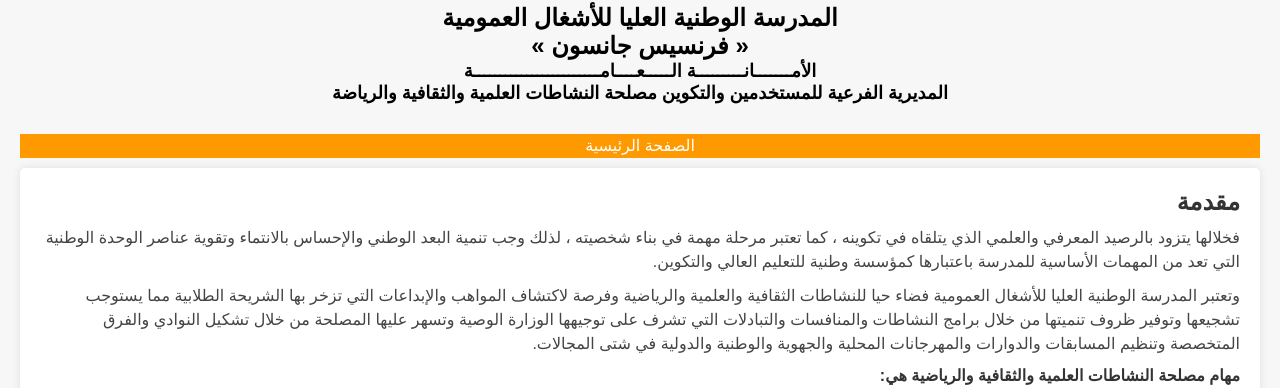
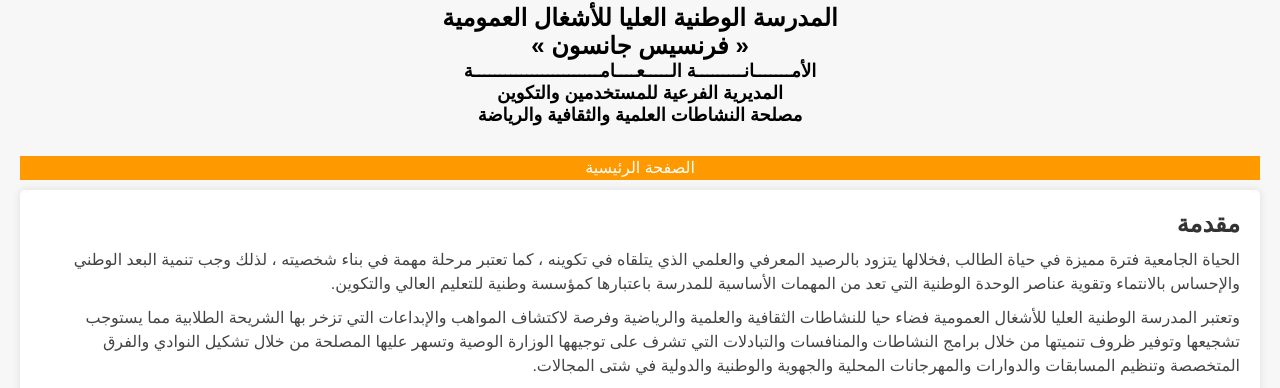
Before and after one commit to ihab65/-, a website built with Vite: page index.html in a window 1280 px wide. Shown: the part 393-781 px from the top of the page. Built offline with nearby package versions, Linux system fonts and the light colour scheme.

Commit message:
2nd time fixing text

```diff
--- a/index.html
+++ b/index.html
@@ -15,7 +15,8 @@
       <h1 class="title">المدرسة الوطنية العليا للأشغال العمومية</h1>
       <h1 class="title">« فرنسيس جانسون »</h1>
       <h2 class="title">الأمـــــــانـــــــــة الـــــعــــامــــــــــــــــــــــــة</h2>
-      <h2 class="title">المديرية الفرعية للمستخدمين والتكوين مصلحة النشاطات العلمية والثقافية والرياضة</h2>
+      <h2 class="title">المديرية الفرعية للمستخدمين والتكوين</h2>
+      <h2 class="title">مصلحة النشاطات العلمية والثقافية والرياضة</h2>
     </div>
   </header>
   <nav>
@@ -27,7 +28,7 @@
   <div class="content">
       <h1>مقدمة</h1>
       <p>
-          فخلالها يتزود بالرصيد المعرفي والعلمي الذي يتلقاه في تكوينه ، كما تعتبر مرحلة مهمة في بناء شخصيته ، لذلك وجب تنمية البعد الوطني والإحساس بالانتماء وتقوية عناصر الوحدة الوطنية التي تعد من المهمات الأساسية للمدرسة باعتبارها كمؤسسة وطنية للتعليم العالي والتكوين.
+        الحياة الجامعية فترة مميزة في حياة الطالب ,فخلالها يتزود بالرصيد المعرفي والعلمي الذي يتلقاه في تكوينه ، كما تعتبر مرحلة مهمة في بناء شخصيته ، لذلك وجب تنمية البعد الوطني والإحساس بالانتماء وتقوية عناصر الوحدة الوطنية التي تعد من المهمات الأساسية للمدرسة باعتبارها كمؤسسة وطنية للتعليم العالي والتكوين.
       </p>
       <p>
           وتعتبر المدرسة الوطنية العليا للأشغال العمومية فضاء حيا للنشاطات الثقافية والعلمية والرياضية وفرصة لاكتشاف المواهب والإبداعات التي تزخر بها الشريحة الطلابية مما يستوجب تشجيعها وتوفير ظروف تنميتها من خلال برامج النشاطات والمنافسات والتبادلات التي تشرف على توجيهها الوزارة الوصية وتسهر عليها المصلحة من خلال تشكيل النوادي والفرق المتخصصة وتنظيم المسابقات والدوارات والمهرجانات المحلية والجهوية والوطنية والدولية في شتى المجالات.
```
